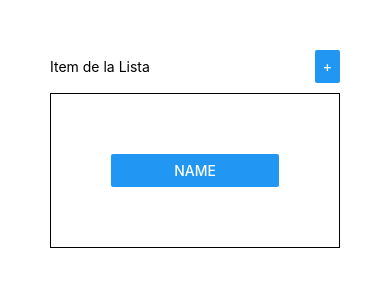
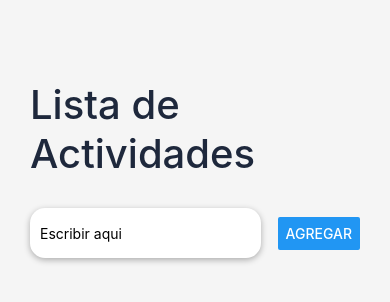
Before and after one commit to MattZubSch/random-choices_zuber, a React Native app: screen / in a window 390 px wide. Shown: the top 302 px of the page. Built offline with nearby package versions, Linux system fonts and the light colour scheme.

Commit message:
Lista Enlazada + Modal

```diff
--- a/App.js
+++ b/App.js
@@ -1,45 +1,103 @@
-import { StatusBar } from 'expo-status-bar';
-import React from 'react';
-import { StyleSheet, Text, View, TextInput, Button, Item } from 'react-native';
+import { StyleSheet, Text, View, Button, FlatList } from "react-native"
+import React, { useState } from "react"
+import Modal from "./src/Componentes/Modal"
+import AddItem from "./src/Componentes/AddItem"
 
 export default function App() {
+
+  const [textItem, setTextItem] = useState("")
+  const [list, setList] = useState([])
+  const [itemSelected, setItemSelected] = useState("")
+  const [modalVisible, setModalVisible] = useState(false)
+
+  const onHandleChangeItem = text => {
+    setTextItem(text)
+  }
+
+  const addItem = () => {
+    setList(prevState => [...prevState, textItem])
+    setTextItem("")
+  }
+
+  const handleModal = item => {
+    setItemSelected(item)
+    setModalVisible(true)
+  }
+
+  const onHandleDelete = item => {
+    setList(prevState => prevState.filter(element => element !== item))
+    setModalVisible(!modalVisible)
+  }
+
+  const renderItem = ({ item }) => (
+    <View style={styles.renderItemStyle}>
+      <Text>{item}</Text>
+      <Button title="Editar" onPress={() => handleModal(item)} />
+    </View>
+  )
+
   return (
-    <View style={styles.screen}>
-      <View
-        style={styles.inputContainer}
-        >
-        <TextInput placeholder='Item de la Lista'
-        style={styles.inputContainer}
+    <View style={styles.container}>
+      <View style={styles.titleContainer}>
+        <Text style={styles.title}>Lista de Actividades</Text>
+        <AddItem
+          onChange={onHandleChangeItem}
+          textValue={textItem}
+          onAddItem={addItem}
         />
-        <Button title='+'/>
       </View>
       <View style={styles.listContainer}>
-      <Button title='Name'></Button>
+        <FlatList
+          data={list}
+          renderItem={renderItem}
+          keyExtractor={item => item}
+        />
       </View>
-
+      <Modal
+        isVisible={modalVisible}
+        itemSelected={itemSelected}
+        actionDeleteItem={() => onHandleDelete(itemSelected)}
+        onDismissModal={setModalVisible}
+      />
     </View>
-  );
+  )
 }
 
 const styles = StyleSheet.create({
-  screen: {
-    padding: 50
+  container: {
+    flex: 1,
+    backgroundColor: "whitesmoke",
   },
-  inputContainer: {
-    flexDirection: 'row',
-      justifyContent: 'space-between',
-      alignItems: 'center'
+  titleContainer: {
+    height: 200,
+    paddingHorizontal: 30,
+    paddingTop: 80,
   },
-  input: {
-    borderBottomColor: 'black',
-      borderBottomWidth: 1,
-      width: 200
+  title: {
+    marginBottom: 30,
+    fontSize: 40,
+    fontWeight: "500",
+    color: "#1E283C",
   },
   listContainer: {
-    padding: 60,
-    marginTop: 10,
-    borderColor: 'black',
-    borderWidth: 1
-  }
-
-});
+    flex: 2,
+    marginHorizontal: 30,
+    marginTop: 40,
+    padding: 3,
+  },
+  renderItemStyle: {
+    height: 60,
+    flexDirection: "row",
+    marginTop: 25,
+    backgroundColor: "white",
+    borderRadius: 10,
+    padding: 10,
+    justifyContent: "space-evenly",
+    alignItems: "center",
+    shadowColor: "black",
+    shadowOpacity: 0.3,
+    shadowOffset: { width: 0, height: 1 },
+    shadowRadius: 2,
+    elevation: 3,
+  },
+})
--- /dev/null
+++ b/src/Componentes/AddItem.js
@@ -0,0 +1,38 @@
+import { StyleSheet, TextInput, View, Button } from "react-native"
+import React from "react"
+
+const AddItem = ({ onChange, textValue, onAddItem }) => {
+  return (
+    <View style={styles.inputContainer}>
+      <TextInput
+        placeholder="Escribir aqui"
+        style={styles.addItemInput}
+        onChangeText={onChange}
+        value={textValue}
+      />
+      <Button title="Agregar" onPress={onAddItem} />
+    </View>
+  )
+}
+
+export default AddItem
+
+const styles = StyleSheet.create({
+  inputContainer: {
+    flexDirection: "row",
+    justifyContent: "space-between",
+    alignItems: "center",
+  },
+  addItemInput: {
+    backgroundColor: "white",
+    borderRadius: 15,
+    padding: 10,
+    width: "70%",
+    height: 50,
+    shadowColor: "black",
+    shadowOpacity: 0.3,
+    shadowOffset: { width: 0, height: 2 },
+    shadowRadius: 6,
+    elevation: 3,
+  },
+})
--- /dev/null
+++ b/src/Componentes/Modal.js
@@ -0,0 +1,50 @@
+import React from "react"
+import { View, StyleSheet, Text, Button, Modal as NewModal } from "react-native"
+
+const Modal = ({
+  isVisible,
+  actionDeleteItem,
+  itemSelected,
+  onDismissModal,
+}) => {
+  return (
+    <NewModal animationType="fade" transparent={true} visible={isVisible}>
+      <View style={styles.modalContainer}>
+        <View style={styles.modalStyle}>
+          <Text style={styles.modalTextStyle}>{itemSelected}</Text>
+          <Button title="Borrar" onPress={() => actionDeleteItem()} />
+          <Button title="Ignorar" onPress={() => onDismissModal(false)} />
+        </View>
+      </View>
+    </NewModal>
+  )
+}
+
+export default Modal
+
+const styles = StyleSheet.create({
+  modalContainer: {
+    flex: 1,
+    justifyContent: "center",
+    alignItems: "center",
+    marginTop: 22,
+  },
+  modalStyle: {
+    margin: 20,
+    backgroundColor: "white",
+    borderRadius: 20,
+    padding: 40,
+    alignItems: "center",
+    shadowColor: "#000",
+    shadowOffset: {
+      width: 0,
+      height: 2,
+    },
+    shadowOpacity: 0.25,
+    shadowRadius: 4,
+    elevation: 5,
+  },
+  modalTextStyle: {
+    fontSize: 30,
+  },
+})
```
Also changed, not shown: 1 other file (tests, documents, lock files or other folders).
